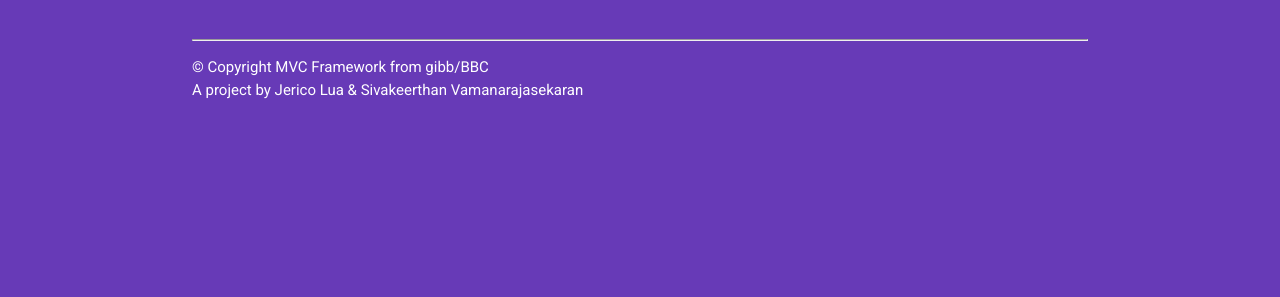
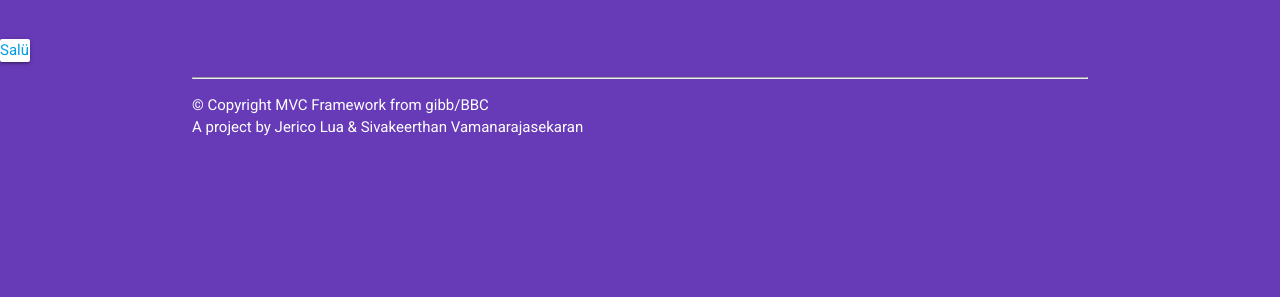
Before and after one commit to jericoluislua/MRT-SJ, a PHP site: template view/choice_index.php in a window 1280 px wide. Shown: the part 78-375 px from the top of the page. Run offline with PHP 8.4, Linux system fonts and the light colour scheme; the template is opened without the code that fills it, so the values that code supplies are empty; style sheets or scripts are compiled from the project's sources; some libraries are stand-ins or nearby versions.

Commit message:
Login Link Changed

```diff
--- a/public/css/main.scss
+++ b/public/css/main.scss
@@ -41,9 +41,11 @@ html{
            vertical-align: center;
          }
       }
-      #userprofile{
+    }
+    .choice{
+      #profile{
         height: 100%;
-        width: 2em;
+        width:2em;
       }
     }
   }
--- a/view/choice_index.php
+++ b/view/choice_index.php
@@ -1,3 +1,9 @@
-<div id="userprofile" class="card">
+</div>
 
+<div class="choice">
+    <div id="profile" class="card">
+        <a href="">Salü</a>
+    </div>
 </div>
+
+<div class="container">
--- a/view/user_login.php
+++ b/view/user_login.php
@@ -16,7 +16,7 @@
             <div class="form-group">
                 <label class="col-md-2 control-label" for="send">&nbsp;</label>
                 <div class="col-md-4">
-                    <input id="send" name="send" type="submit" class="btn btn-primary">
+                    <input id="send" name="send" type="submit" class="btn btn-primary" value="Log In">
                 </div>
             </div>
         </div>
```
